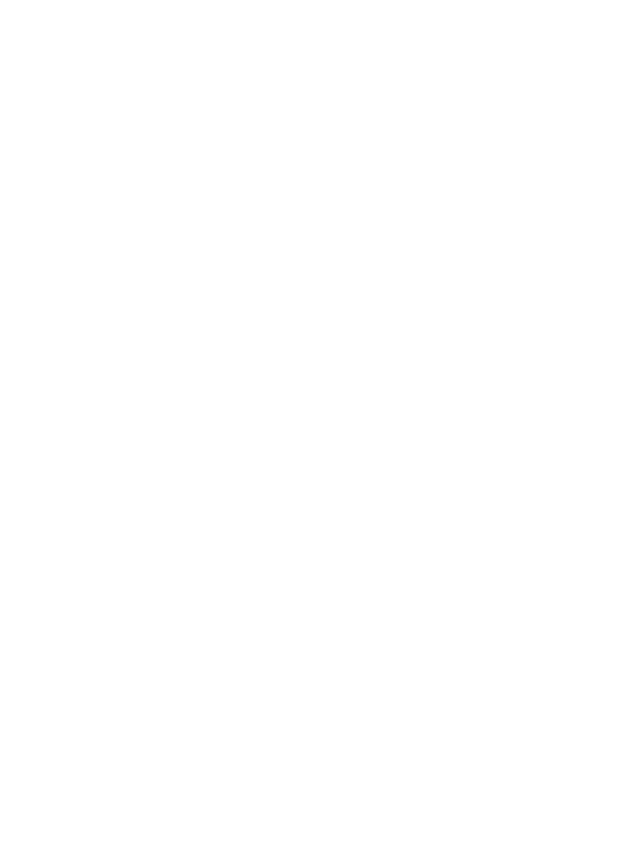
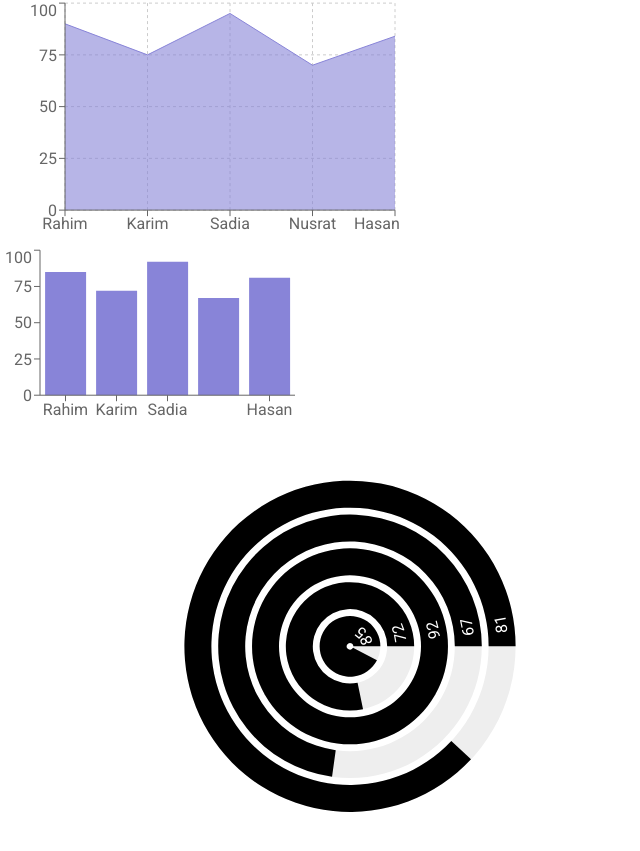
Before and after one commit to toufiq178/react-pricing-option, a React (Vite) app: page /contact in a window 1280 px wide. Shown: the part 1085-1936 px from the top of the page, without its empty margins (0-640 px from the left). Before the commit the page ends 1083 px from the top, so only its background shows below. Built offline with nearby package versions, Linux system fonts and the light colour scheme.

Commit message:
area chart bar chart radialbar added

```diff
--- a/src/components/ResultsCart/ResultsCart.jsx
+++ b/src/components/ResultsCart/ResultsCart.jsx
@@ -1,5 +1,5 @@
 import React from 'react';
-import { Line, LineChart } from 'recharts';
+import { AreaChart, Line, LineChart, XAxis, YAxis, Area, Tooltip, CartesianGrid, BarChart, Bar, RadialBarChart, RadialBar } from 'recharts';
 
 
 const studentData = [
@@ -50,7 +50,27 @@
                 <Line dataKey={"chemistry"} stroke='yellow'></Line>
             </LineChart>
 
+            <AreaChart style={{ width: '100%', maxWidth: '400px', maxHeight: '40vh', aspectRatio: 1.618 }} data={studentData}>
 
+                <CartesianGrid strokeDasharray="3 3" />
+                <XAxis dataKey={"name"}  ></XAxis>
+                <YAxis dataKey={"math"}  ></YAxis>
+                <Tooltip />
+                <Area dataKey="physics" stroke="#8884d8" fill="#8884d8"></Area>
+
+            </AreaChart>
+
+            <BarChart style={{ width: '100%', maxWidth: '300px', maxHeight: '70vh', aspectRatio: 1.618 }} data={studentData}>
+
+                <XAxis dataKey="name" />
+                <YAxis width="auto" />
+                <Bar dataKey={"math"} fill='#8884d8'/>
+            </BarChart >
+
+            <RadialBarChart  style={{ width: '100%', maxWidth: '700px', maxHeight: '80vh', aspectRatio: 1.618 }} data={studentData}>
+
+                <RadialBar label={{ position: 'insideStart', fill: '#fff' }} background dataKey="math"/>
+            </RadialBarChart>
         </div>
     );
 };
```
